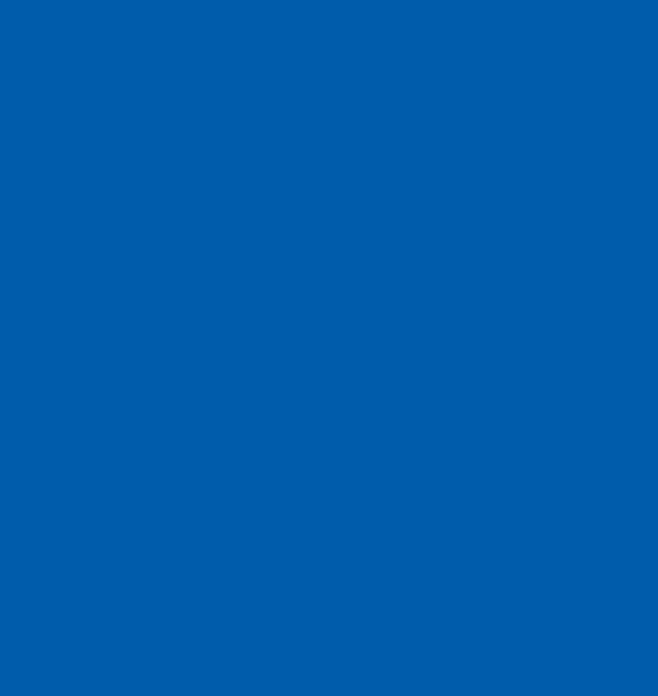
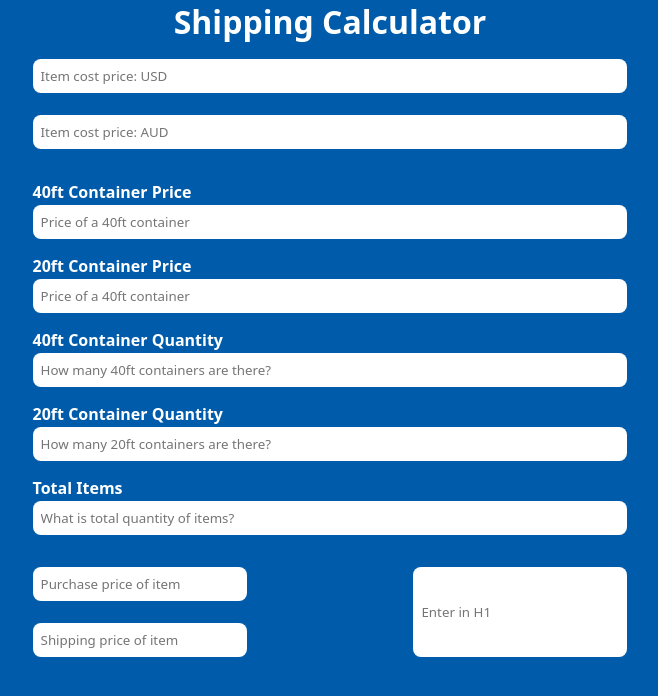
Before and after one commit to lesliemathys/hth-shipping-calculator, a plain HTML site: page index.html in a window 1280 px wide. Shown: the whole page, without its empty margins (310-968 px from the left). Drawn offline with Linux system fonts and the light colour scheme.

Commit message:
Redesigned form in its entirety

```diff
--- a/index.html
+++ b/index.html
@@ -8,6 +8,49 @@
     <title>Shipping Calculator</title>
 </head>
 <body>
+    <form class = "form">
+        <h1 class="title">Shipping Calculator</h1>
 
+        <div class="currency-conv">
+            <input type="number" class = "form-input" placeholder="Item cost price: USD"></input><br>
+            <input type="number" class = "form-input" placeholder="Item cost price: AUD" readonly = ""></input>
+        </div>
+
+        <div class="data-entry">
+            <label for="40ft-container-price" class="form-label">40ft Container Price</label>
+            <input type="number" class="form-input" placeholder="Price of a 40ft container">
+        </div>
+
+        <div class="data-entry">
+            <label for="20ft-container-price" class="form-label">20ft Container Price</label>
+            <input type="number" class="form-input" placeholder="Price of a 40ft container">
+        </div>
+
+        <div class="data-entry">
+            <label for="40ft-qty" class="form-label">40ft Container Quantity</label>
+            <input type="number" class="form-input" placeholder="How many 40ft containers are there?">
+        </div>
+
+        <div class="data-entry">
+            <label for="20ft-qty" class="form-label">20ft Container Quantity</label>
+            <input type="number" class="form-input" placeholder="How many 20ft containers are there?">
+        </div>
+
+        <div class="data-entry">
+            <label for="total-item-qty" class="form-label">Total Items</label>
+            <input type="number" class="form-input" placeholder="What is total quantity of items?">
+        </div>
+
+        <div class="calculations">
+            <div class="purchase-shipping-price">
+                <input type="number" class="form-input" placeholder="Purchase price of item" readonly = ""><br>
+                <input type="number" class="form-input" placeholder="Shipping price of item" readonly = "">
+            </div>
+            <div class="entry-to-h1">
+                <input type="number" class="form-input" placeholder="Enter in H1" readonly = "">
+            </div>
+        </div>
+
+    </form>
 </body>
 </html>
--- a/style.css
+++ b/style.css
@@ -1,16 +1,81 @@
+/* ------Disables arrows on form ------*/
+input::-webkit-outer-spin-button,
+input::-webkit-inner-spin-button {
+    -webkit-appearance: none;
+    margin: 0;
+}
+
+input[type=number]{
+    -moz-appearance: textfield;
+}
+/* ------------------------------------*/
+
 * {
-    padding: 0;
     margin: 0;
-    background-color: #005CAB;
+    margin: 0;
     font-family: system-ui, sans-serif;
-    box-sizing: inherit;
+    box-sizing: border-box;
+}
+
+.title {
+    display: flex;
+    font-size: 2rem;
+    font-weight: bold;
+    color: white;
+    justify-content: center;
 }
 
 body {
-    box-sizing: border-box;
+    background-color: #005CAB;
+    width: min(65ch, 100% - 3rem);
+    margin-inline: auto;
+}
+
+form {
     display: flex;
     flex-direction: column;
     justify-content: center;
-    width: min(65ch, 100% - 3rem);
-    margin-inline: auto;
 }
+
+.currency-conv {
+    display: flex;
+    flex-direction: column;
+    margin: 1rem 0;
+}
+
+.form-input {
+    border: none;
+    background-color: white;
+    padding: 0.5rem;
+    border-radius: 0.5rem;
+}
+
+.data-entry  {
+    display: flex;
+    flex-direction: column;
+    margin-top: 1rem;
+}
+
+.data-entry > label {
+    color: white;
+    font-weight: bold;
+    margin-bottom: 0.125rem;
+}
+
+.calculations {
+    display: flex;
+    flex-direction: row;
+    margin-top: 2rem;
+    justify-content: space-between;
+}
+
+.purchase-shipping-price {
+    display: flex;
+    flex-direction: column;
+    justify-content: stretch;
+}
+
+.entry-to-h1 {
+    display: flex;
+    align-items: stretch;
+}
```
